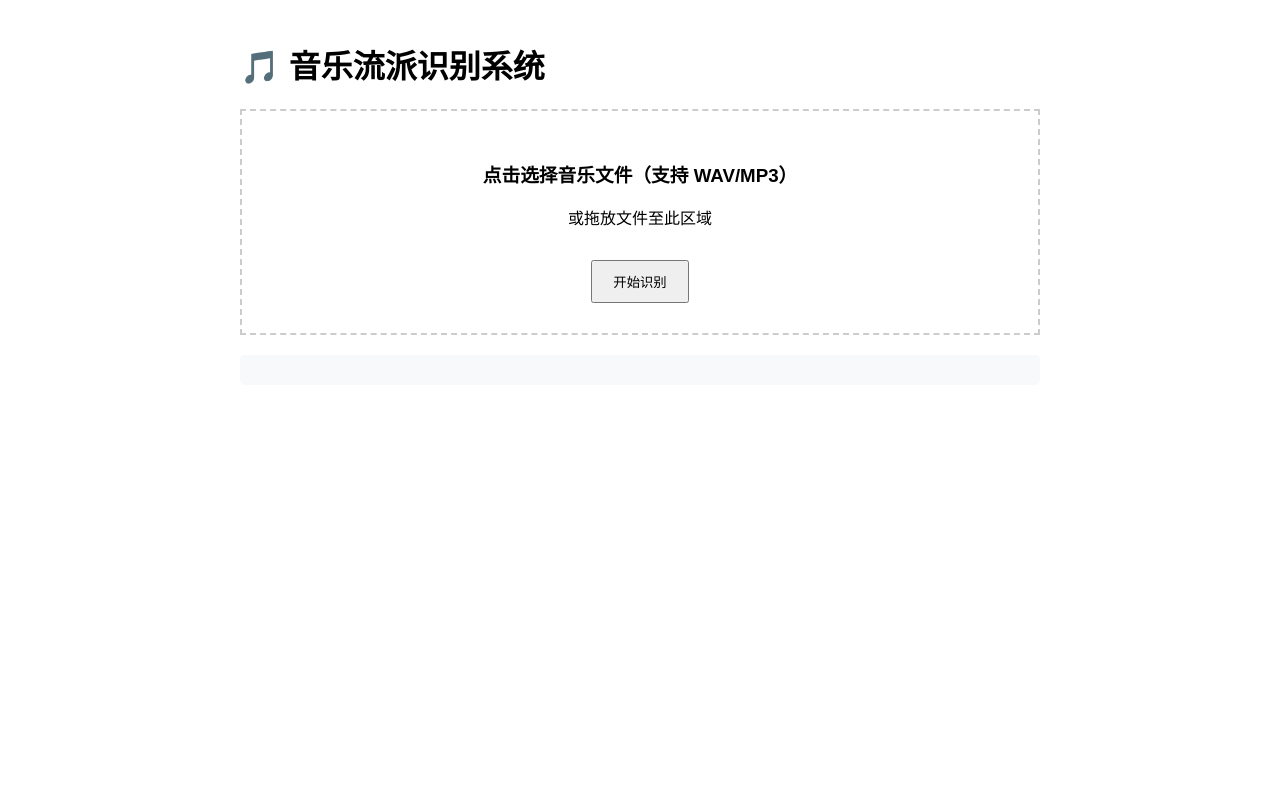
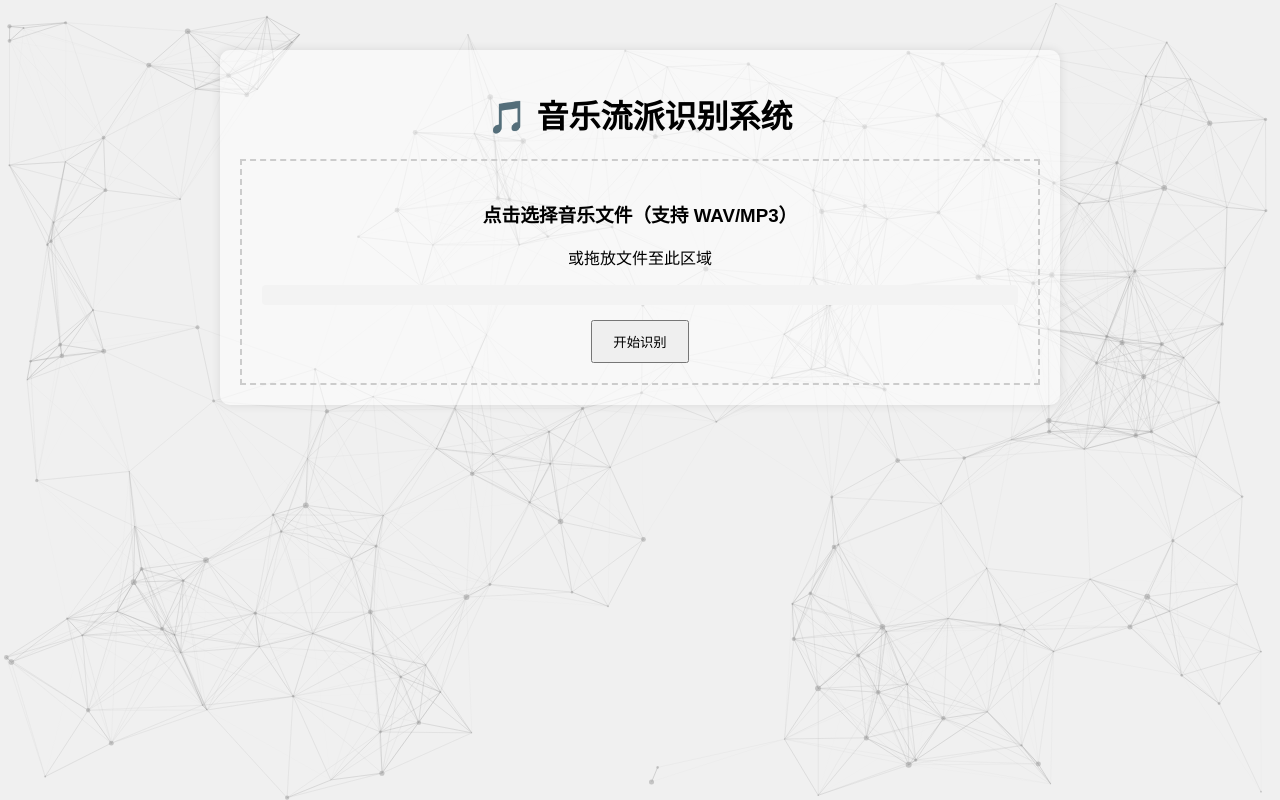
Before and after one commit to ajdbwq/music-classification, a Flask app: page / in a window 1280 px wide. Run offline with Flask 3, Linux system fonts and the light colour scheme; parts of the project's set-up code (start-up, migrations or seed data) failed here and were passed over.

Commit message:
Update index.html

```diff
--- a/templates/index.html
+++ b/templates/index.html
@@ -1,40 +1,82 @@
 <!DOCTYPE html>
-<html>
+<html lang="en">
 
 <head>
+    <meta charset="UTF-8">
+    <meta name="viewport" content="width=device-width, initial-scale=1.0">
     <title>音乐流派识别系统</title>
+    <!-- 引入 particles.js -->
+    <script src="static/javascript/particles.js"></script>
     <style>
         body {
+            background-color: #f0f0f0;
+            /* 整体浅灰色背景 */
+            margin: 0;
+            padding: 0;
             font-family: Arial, sans-serif;
-            max-width: 800px;
-            margin: 0 auto;
-            padding: 20px;
         }
 
+        /* 粒子效果容器 */
+        #particles-js {
+            position: fixed;
+            width: 100%;
+            height: 100%;
+            top: 0;
+            left: 0;
+            z-index: -1;
+        }
+
+        /* 交互和结果显示窗 */
+        .container {
+            position: relative;
+            z-index: 1;
+            max-width: 800px;
+            margin: 50px auto;
+            padding: 20px;
+            background-color: rgba(255, 255, 255, 0.5);
+            /* 半透明白色背景 */
+            border-radius: 10px;
+            box-shadow: 0 0 10px rgba(0, 0, 0, 0.1);
+            text-align: center;
+            /* 使容器内文本居中 */
+        }
+
+        /* 上传框样式 */
         .upload-box {
             border: 2px dashed #ccc;
-            padding: 30px;
-            text-align: center;
-            margin: 20px 0;
+            /* 添加灰色虚线框 */
+            padding: 20px;
+            margin-top: 20px;
         }
 
-        #result {
-            margin-top: 20px;
-            padding: 15px;
-            background: #f8f9fa;
-            border-radius: 5px;
+        /* 按钮样式 */
+        .upload-box button {
+            margin-top: 15px;
+            padding: 10px 20px;
         }
 
+        /* 进度条样式 */
         .progress {
-            display: none;
-            width: 100%;
             height: 20px;
-            margin: 10px 0;
+            background-color: #f3f3f3;
+            border-radius: 4px;
+            margin-top: 10px;
+        }
+
+        #progressBar {
+            height: 100%;
+            background: #ababab;
+            width: 0%;
         }
     </style>
 </head>
 
 <body>
+    <!-- 粒子效果容器 -->
+    <div id="particles-js"></div>
+
+    <!-- 交互和结果显示窗 -->
+    <div class="container">
         <h1>🎵 音乐流派识别系统</h1>
         <div class="upload-box">
             <form id="uploadForm">
@@ -45,9 +87,9 @@
                     <p>或拖放文件至此区域</p>
                 </label>
                 <div class="progress">
-                <div id="progressBar" style="width: 0%; height: 100%; background: #4CAF50;"></div>
+                    <div id="progressBar" style="width: 0%; height: 100%; background: #ababab;"></div>
                 </div>
-            <button type="submit" style="margin-top: 15px; padding: 10px 20px;">开始识别</button>
+                <button type="submit">开始识别</button>
             </form>
         </div>
         <div id="result"></div>
@@ -77,28 +119,32 @@
                 handleFileUpload(file);
             }
 
-        async function handleFileUpload(file) {
+            function handleFileUpload(file) {
                 const resultDiv = document.getElementById('result');
                 resultDiv.innerHTML = '<div>正在处理中...</div>';
+                const progressBar = document.getElementById('progressBar');
 
-            try {
-                const formData = new FormData();
-                formData.append('file', file);
+                const xhr = new XMLHttpRequest();
+                xhr.open('POST', '/predict', true);
 
-                const response = await fetch('/predict', {
-                    method: 'POST',
-                    body: formData
+                xhr.upload.addEventListener('progress', (e) => {
+                    if (e.lengthComputable) {
+                        const percentComplete = (e.loaded / e.total) * 100;
+                        progressBar.style.width = percentComplete + '%';
+                    }
                 });
 
-                const data = await response.json();
-
+                xhr.onreadystatechange = function () {
+                    if (xhr.readyState === 4) {
+                        if (xhr.status === 200) {
+                            const data = JSON.parse(xhr.responseText);
                             if (data.error) {
                                 resultDiv.innerHTML = `<div style="color: red;">错误：${data.error}</div>`;
                             } else {
                                 let probsHtml = '<div>概率分布：</div>';
-                    for (const [genre, prob] of Object.entries(data.probabilities)) {
-                        probsHtml += `<div>${genre}: ${prob}</div>`;
-                    }
+                                data.probabilities.forEach(item => {
+                                    probsHtml += `<div>${item.genre}: ${item.probability}</div>`;
+                                });
 
                                 resultDiv.innerHTML = `
                                     <div style="color: green; font-size: 1.2em;">
@@ -107,10 +153,24 @@
                                     ${probsHtml}
                                 `;
                             }
-            } catch (error) {
-                resultDiv.innerHTML = `<div style="color: red;">请求失败：${error.message}</div>`;
+                        } else {
+                            resultDiv.innerHTML = `<div style="color: red;">请求失败：${xhr.statusText}</div>`;
                         }
                     }
+                };
+
+                const formData = new FormData();
+                formData.append('file', file);
+                xhr.send(formData);
+            }
+        </script>
+    </div>
+
+    <script>
+        // 初始化 particles.js
+        particlesJS.load('particles-js', 'particles.json', function () {
+            console.log('particles.js loaded - callback');
+        });
     </script>
 </body>
 
```
Lines whose indentation alone changed are shown as unchanged.
